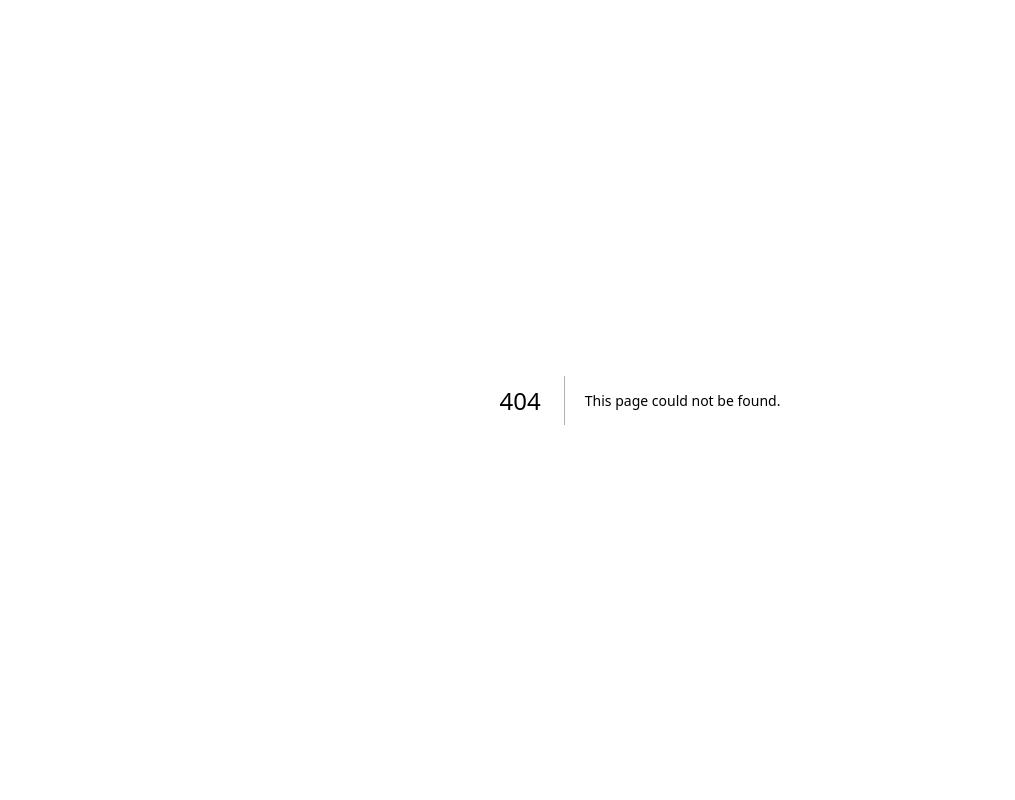
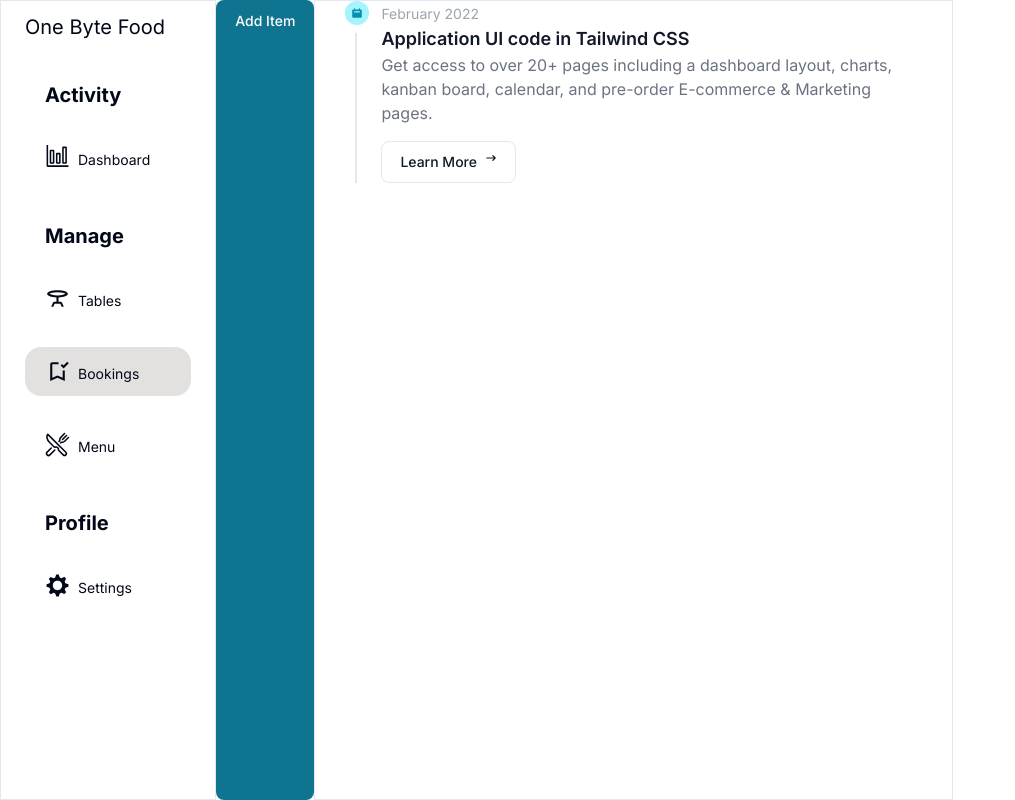
Before and after one commit to OneByte-Foods/ONE-BYTE-FOOD-WEB, a Next.js app: page /bookings in a window 1280 px wide. Before the commit this address had no page. Shown: the whole page, without its empty margins (0-1015 px from the left). Built offline with nearby package versions, Linux system fonts and the light colour scheme.

Commit message:
timline and add animation

```diff
--- a/package.json
+++ b/package.json
@@ -13,11 +13,13 @@
     "@radix-ui/react-dialog": "^1.0.5",
     "@radix-ui/react-dropdown-menu": "^2.0.6",
     "@radix-ui/react-label": "^2.0.2",
+    "@radix-ui/react-scroll-area": "^1.0.5",
     "@radix-ui/react-slot": "^1.0.2",
     "@radix-ui/react-tabs": "^1.0.4",
     "class-variance-authority": "^0.7.0",
     "clsx": "^2.1.0",
     "firebase": "^10.9.0",
+    "flowbite-react": "^0.8.0",
     "gsap": "^3.12.5",
     "lucide-react": "^0.358.0",
     "next": "14.1.3",
--- /dev/null
+++ b/src/app/(admin)/bookings/page.tsx
@@ -0,0 +1,77 @@
+"use client";
+import { useEffect, useLayoutEffect, useRef, useState } from "react";
+import { Button, Timeline } from "flowbite-react";
+import { HiArrowNarrowRight, HiCalendar } from "react-icons/hi";
+import gsap from "gsap";
+
+interface TimelineItem {
+  id: number;
+  month: string;
+  title: string;
+  description: string;
+}
+
+function Page() {
+  const [items, setItems] = useState<TimelineItem[]>([
+    {
+      id: 1,
+      month: "February 2022",
+      title: "Application UI code in Tailwind CSS",
+      description:
+        "Get access to over 20+ pages including a dashboard layout, charts, kanban board, calendar, and pre-order E-commerce & Marketing pages.",
+    },
+  ]);
+  const timelineRef = useRef<HTMLUListElement>(null);
+
+  // Function to scroll to the bottom
+  //of the div using scrollIntoView method
+
+  useLayoutEffect(() => {
+    const scrollableDiv: any = document.getElementById("timeline");
+    var bottomElement = scrollableDiv.lastElementChild;
+    bottomElement.scrollIntoView({ behavior: "smooth", block: "end" });
+    // gsap.to("#timeline", {
+    //   y: 0,
+    //   duration: 1,
+    //   stagger: 0.2,
+    //   ease: "power3.out"
+    // });
+  }, [items]);
+
+  const addItem = () => {
+    const newItem: TimelineItem = {
+      id: items.length + 1,
+      month: "March 2022",
+      title: "New Item",
+      description: "Description of the new item",
+    };
+    setItems([...items, newItem]);
+  };
+
+  return (
+    <div className="flex w-screen h-screen">
+      <Button onClick={addItem}>Add Item</Button>
+
+      <div className="h-screen w-[60%] border no-scrollbar px-10 overflow-y-auto">
+        <Timeline id="timeline" className=" h-fit border-l-2">
+          {items.map((item) => (
+            <Timeline.Item key={item.id}>
+              <Timeline.Point icon={HiCalendar} />
+              <Timeline.Content>
+                <Timeline.Time>{item.month}</Timeline.Time>
+                <Timeline.Title>{item.title}</Timeline.Title>
+                <Timeline.Body>{item.description}</Timeline.Body>
+                <Button color="gray">
+                  Learn More
+                  <HiArrowNarrowRight className="ml-2 h-3 w-3" />
+                </Button>
+              </Timeline.Content>
+            </Timeline.Item>
+          ))}
+        </Timeline>
+      </div>
+    </div>
+  );
+}
+
+export default Page;
--- a/src/app/globals.css
+++ b/src/app/globals.css
@@ -74,3 +74,16 @@
     @apply bg-background text-foreground;
   }
 }
+
+
+@layer utilities {
+  /* Hide scrollbar for Chrome, Safari and Opera */
+  .no-scrollbar::-webkit-scrollbar {
+      display: none;
+  }
+ /* Hide scrollbar for IE, Edge and Firefox */
+  .no-scrollbar {
+      -ms-overflow-style: none;  /* IE and Edge */
+      scrollbar-width: none;  /* Firefox */
+}
+}
--- a/src/components/Navigation.tsx
+++ b/src/components/Navigation.tsx
@@ -3,6 +3,7 @@ import Link from "next/link";
 import { MdOutlineTableBar } from "react-icons/md";
 import { IoRestaurantOutline } from "react-icons/io5";
 import { VscGraph } from "react-icons/vsc";
+import { MdOutlineBookmarkAdded } from "react-icons/md";
 import { GoGear } from "react-icons/go";
 import { usePathname } from "next/navigation";
 
@@ -40,6 +41,15 @@ function Navigation() {
             <span className="text-sm">Tables</span>
           </Link>
           <Link
+            href="/bookings"
+            className={`flex items-end gap-2 px-5 py-3 rounded-2xl ${
+              path == "/bookings" ? "bg-[#c1bcbc74]" : ""
+            }`}
+          >
+            <MdOutlineBookmarkAdded size={25} />
+            <span className="text-sm">Bookings</span>
+          </Link>
+          <Link
             href="/tables"
             className={`flex items-end gap-2 px-5 py-3 rounded-2xl ${
               path == "/menu" ? "bg-[#c1bcbc74]" : ""
--- /dev/null
+++ b/src/components/ui/scroll-area.tsx
@@ -0,0 +1,48 @@
+"use client"
+
+import * as React from "react"
+import * as ScrollAreaPrimitive from "@radix-ui/react-scroll-area"
+
+import { cn } from "@/lib/utils"
+
+const ScrollArea = React.forwardRef<
+  React.ElementRef<typeof ScrollAreaPrimitive.Root>,
+  React.ComponentPropsWithoutRef<typeof ScrollAreaPrimitive.Root>
+>(({ className, children, ...props }, ref) => (
+  <ScrollAreaPrimitive.Root
+    ref={ref}
+    className={cn("relative overflow-hidden", className)}
+    {...props}
+  >
+    <ScrollAreaPrimitive.Viewport className="h-full w-full rounded-[inherit]">
+      {children}
+    </ScrollAreaPrimitive.Viewport>
+    <ScrollBar />
+    <ScrollAreaPrimitive.Corner />
+  </ScrollAreaPrimitive.Root>
+))
+ScrollArea.displayName = ScrollAreaPrimitive.Root.displayName
+
+const ScrollBar = React.forwardRef<
+  React.ElementRef<typeof ScrollAreaPrimitive.ScrollAreaScrollbar>,
+  React.ComponentPropsWithoutRef<typeof ScrollAreaPrimitive.ScrollAreaScrollbar>
+>(({ className, orientation = "vertical", ...props }, ref) => (
+  <ScrollAreaPrimitive.ScrollAreaScrollbar
+    ref={ref}
+    orientation={orientation}
+    className={cn(
+      "flex touch-none select-none transition-colors",
+      orientation === "vertical" &&
+        "h-full w-2.5 border-l border-l-transparent p-[1px]",
+      orientation === "horizontal" &&
+        "h-2.5 flex-col border-t border-t-transparent p-[1px]",
+      className
+    )}
+    {...props}
+  >
+    <ScrollAreaPrimitive.ScrollAreaThumb className="relative flex-1 rounded-full bg-border" />
+  </ScrollAreaPrimitive.ScrollAreaScrollbar>
+))
+ScrollBar.displayName = ScrollAreaPrimitive.ScrollAreaScrollbar.displayName
+
+export { ScrollArea, ScrollBar }
--- a/tailwind.config.ts
+++ b/tailwind.config.ts
@@ -1,3 +1,4 @@
+import flowbite from "flowbite-react/tailwind";
 import type { Config } from "tailwindcss"
 
 const config = {
@@ -7,6 +8,7 @@ const config = {
     './components/**/*.{ts,tsx}',
     './app/**/*.{ts,tsx}',
     './src/**/*.{ts,tsx}',
+    flowbite.content(),
 	],
   prefix: "",
   theme: {
@@ -74,7 +76,7 @@ const config = {
       },
     },
   },
-  plugins: [require("tailwindcss-animate")],
+  plugins: [require("tailwindcss-animate"), flowbite.plugin],
 } satisfies Config
 
 export default config
```
Also changed, not shown: 1 other file (tests, documents, lock files or other folders).
